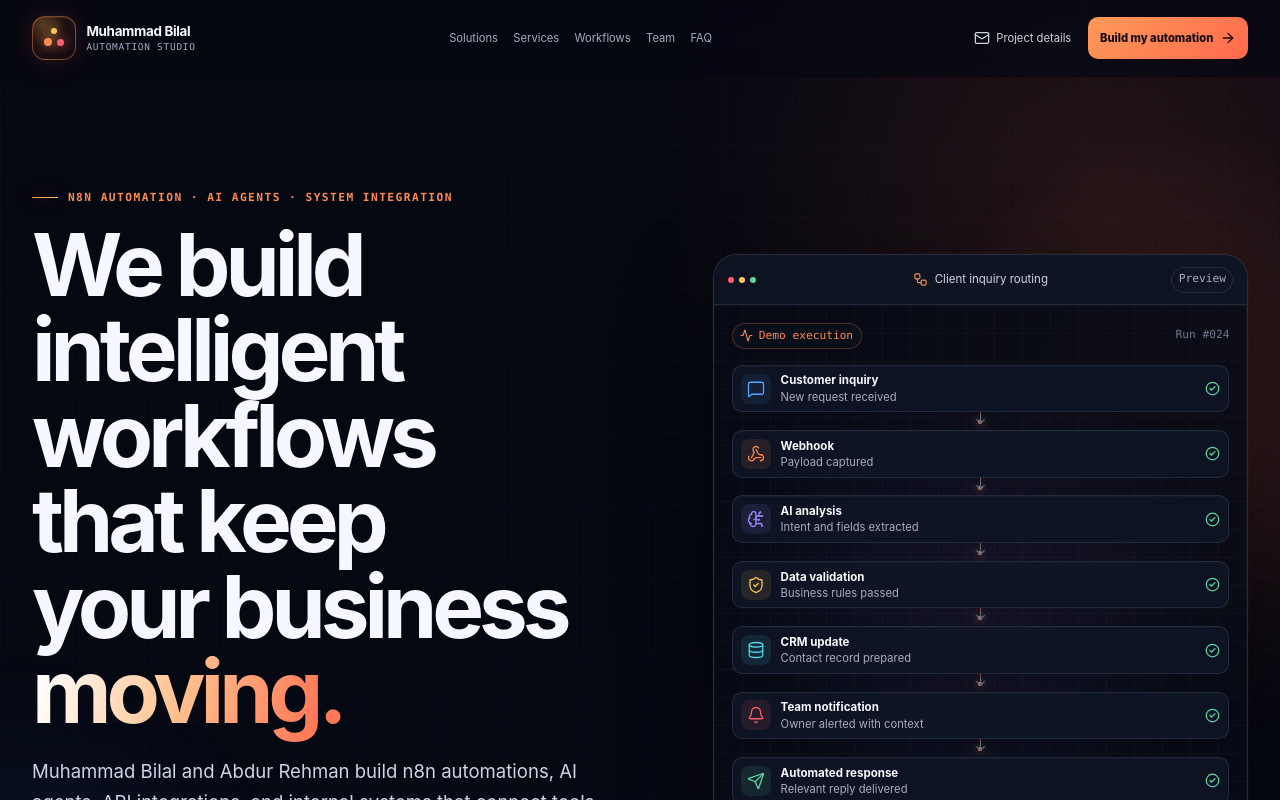
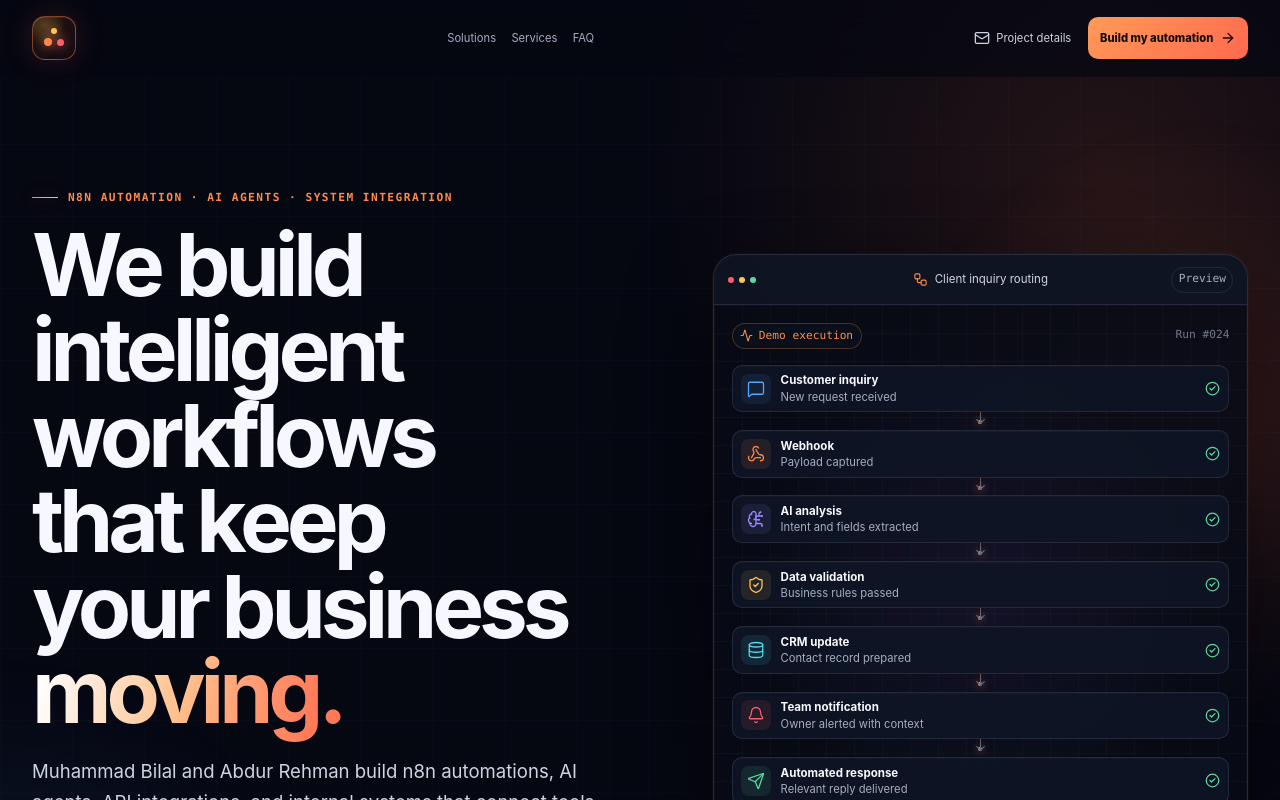
Before and after one commit to Bilal175-gif/Bilal-Portfolio, a Next.js app: page /n8n in a window 1280 px wide. Shown: the top 800 px of the page. Built offline with nearby package versions, Linux system fonts and the light colour scheme.

Commit message:
Simplify automation page navigation

```diff
--- a/components/n8n/automation-landing.tsx
+++ b/components/n8n/automation-landing.tsx
@@ -5,7 +5,6 @@ import {
   ClientDelivery,
 } from "@/components/n8n/sections/delivery-contact";
 import { AutomationHero, AutomationServices, BusinessProblems } from "@/components/n8n/sections/hero-solutions";
-import { AutomationTeam } from "@/components/n8n/sections/projects-team";
 import { AutomationArchitecture, IntegrationsGrid } from "@/components/n8n/sections/workflow-architecture";
 import { siteConfig } from "@/content/site";
 
@@ -18,7 +17,6 @@ export function AutomationLanding() {
       <AutomationServices />
       <AutomationArchitecture />
       <IntegrationsGrid />
-      <AutomationTeam />
       <ClientDelivery />
       <AutomationFaqSection />
       <AutomationContact />
--- a/components/n8n/n8n-chrome.tsx
+++ b/components/n8n/n8n-chrome.tsx
@@ -15,8 +15,6 @@ type N8nHeaderProps = {
 const navigation = [
   { href: "#solutions", label: "Solutions" },
   { href: "#services", label: "Services" },
-  { href: "#workflows", label: "Workflows" },
-  { href: "#team", label: "Team" },
   { href: "#faq", label: "FAQ" },
 ] as const;
 
@@ -44,7 +42,7 @@ export function N8nHeader({ site }: N8nHeaderProps) {
     <header className="n8n-header" data-scrolled={scrolled} data-menu-open={menuOpen}>
       <div className="n8n-header__inner">
         <a className="n8n-header__brand" href="/" aria-label="Visit Muhammad Bilal's portfolio">
-          <BrandMark name={site.name} title="Automation studio" />
+          <BrandMark compact name={site.name} />
         </a>
 
         <nav className="n8n-header__desktop-nav" aria-label="Automation page navigation">
```
